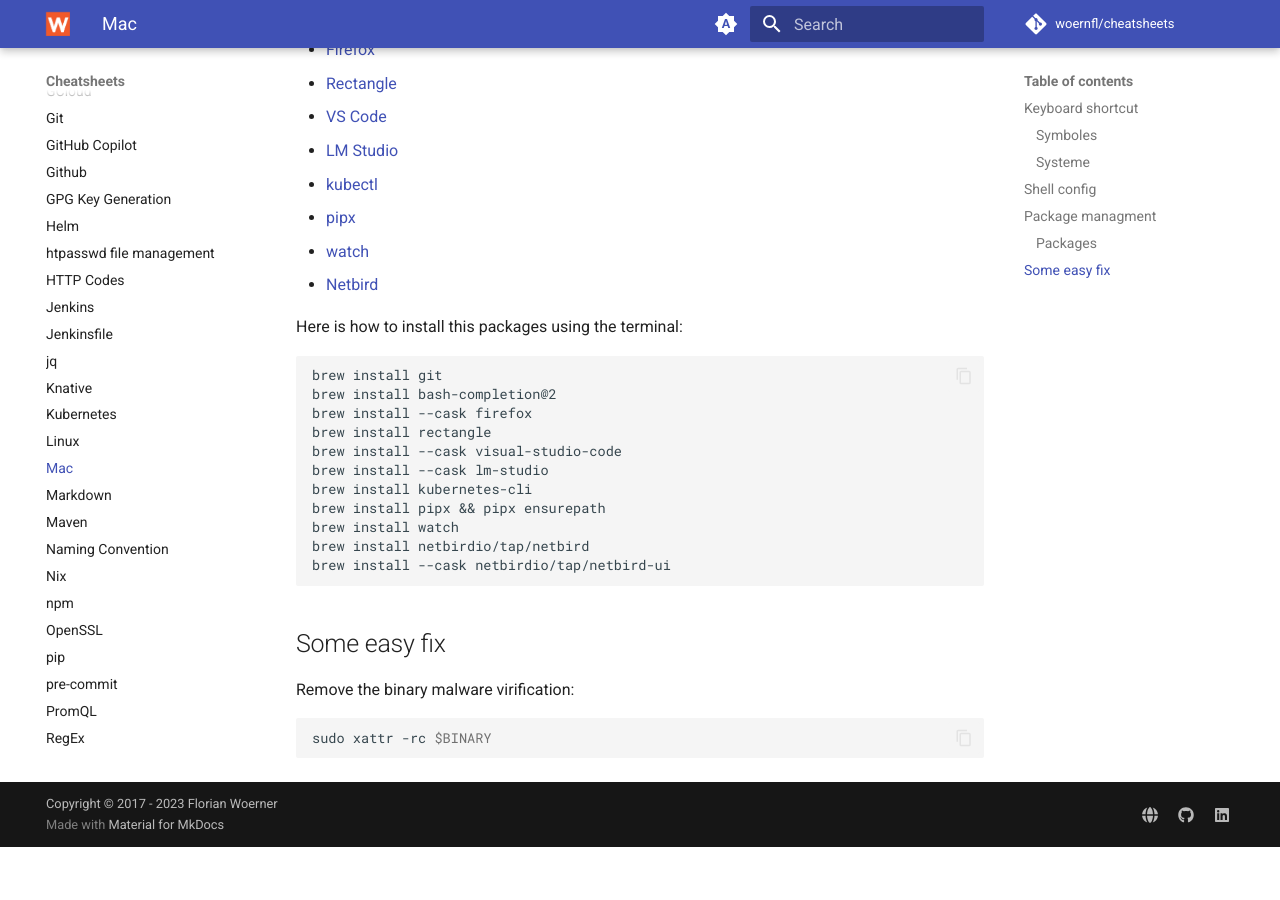
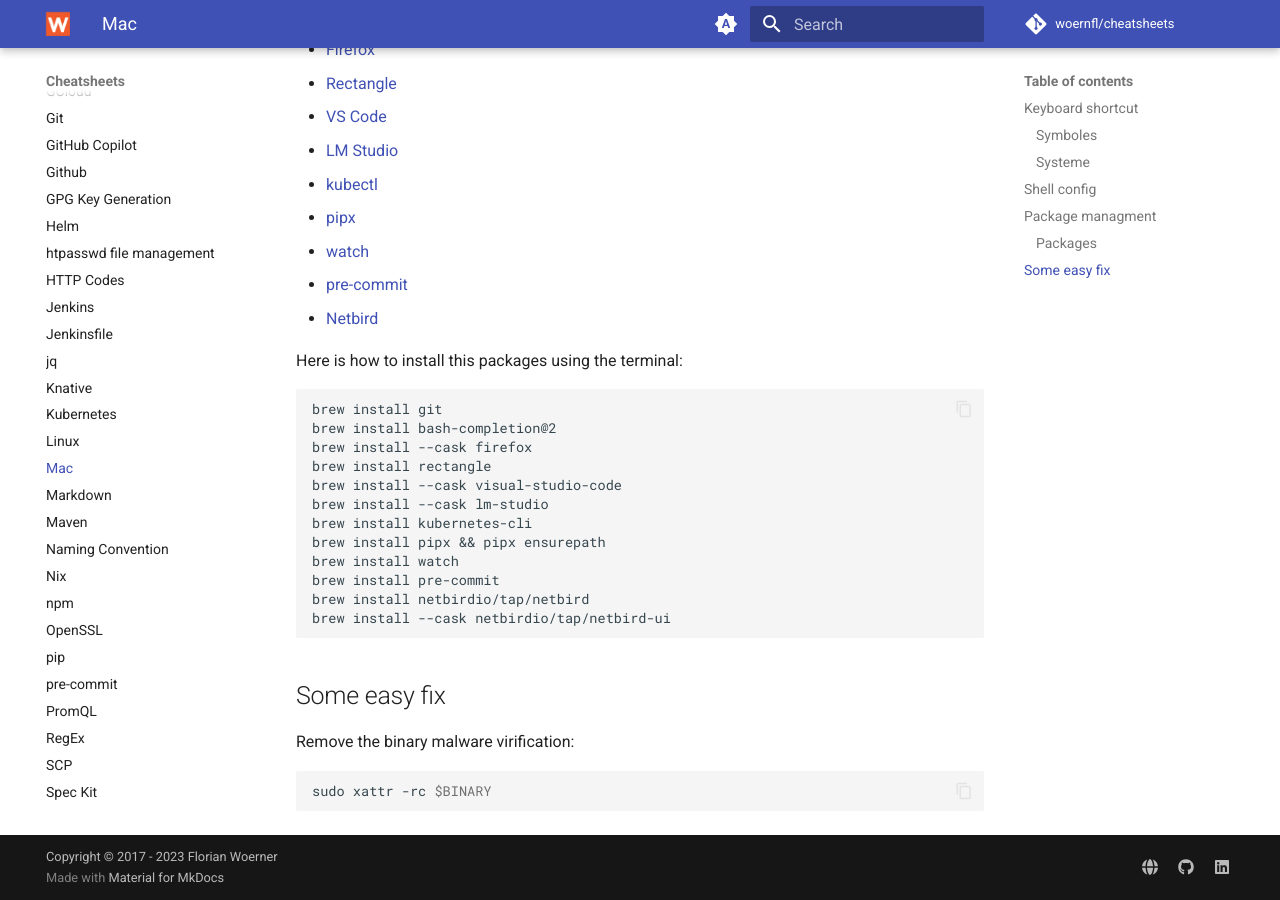
Before and after one commit to woernfl/cheatsheets, an MkDocs documentation site: the page built from docs/mac.md, in a window 1280 px wide and 900 px high, scrolled down 1669 px. Built offline with MkDocs 1.6.1 and Material for MkDocs 9.7.7, drawn with Linux system fonts in a browser that asks for light colours; comment, search, counter and statistics services are not loaded; before the commit the page ends 2516 px from its top, so only the background shows below that.

Commit message:
Add pre-commit to installation instructions (#316)

````diff
--- a/docs/mac.md
+++ b/docs/mac.md
@@ -64,6 +64,7 @@
 - [kubectl](https://kubernetes.io/docs/tasks/tools/install-kubectl-macos/)
 - [pipx](https://pipx.pypa.io/stable/)
 - [watch](https://gitlab.com/procps-ng/procps)
+- [pre-commit](https://pre-commit.com/)
 - [Netbird](https://docs.netbird.io/)
 
 Here is how to install this packages using the terminal:
@@ -78,6 +79,7 @@
 brew install kubernetes-cli
 brew install pipx && pipx ensurepath
 brew install watch
+brew install pre-commit
 brew install netbirdio/tap/netbird
 brew install --cask netbirdio/tap/netbird-ui
 ```
````
